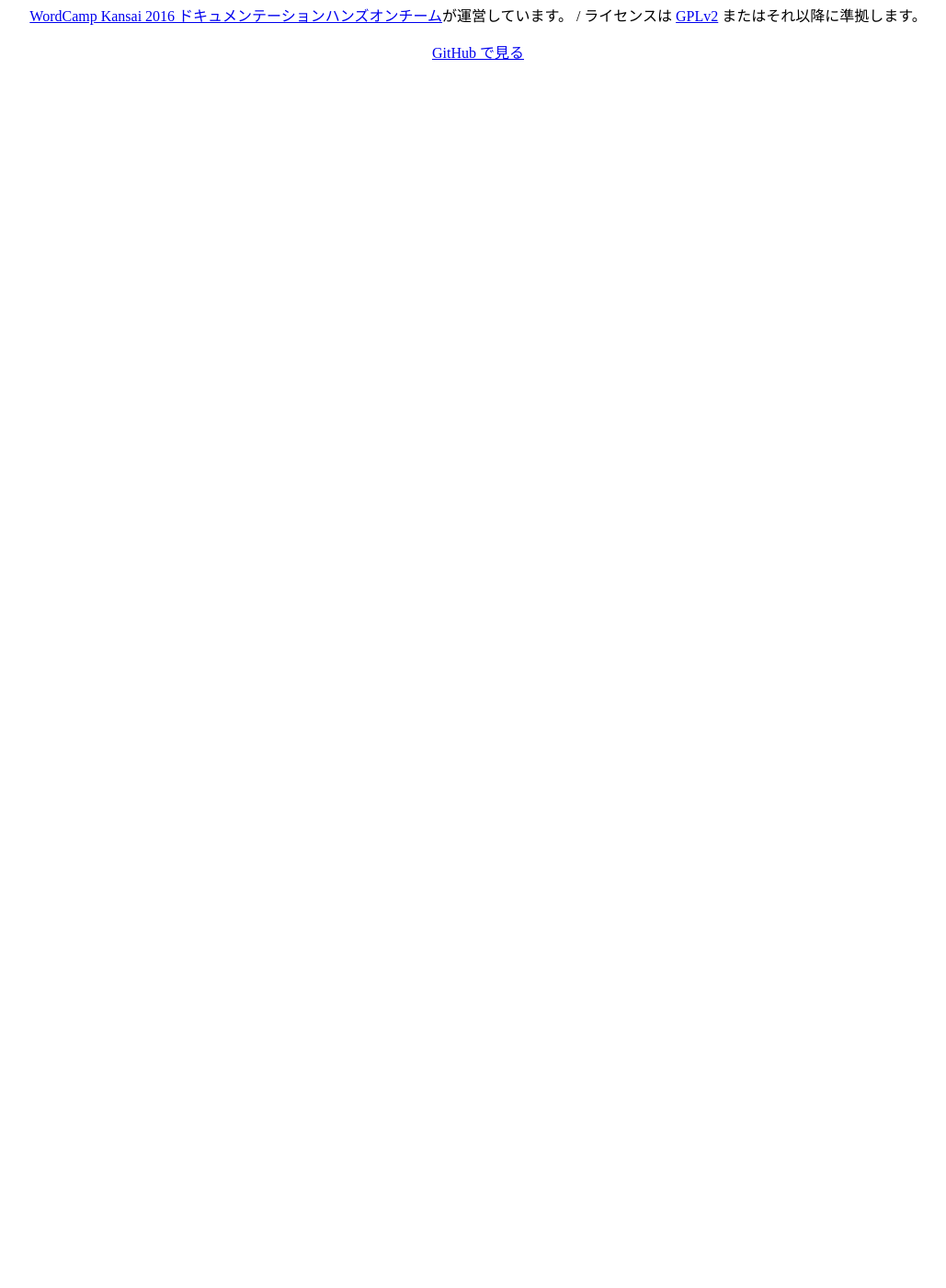
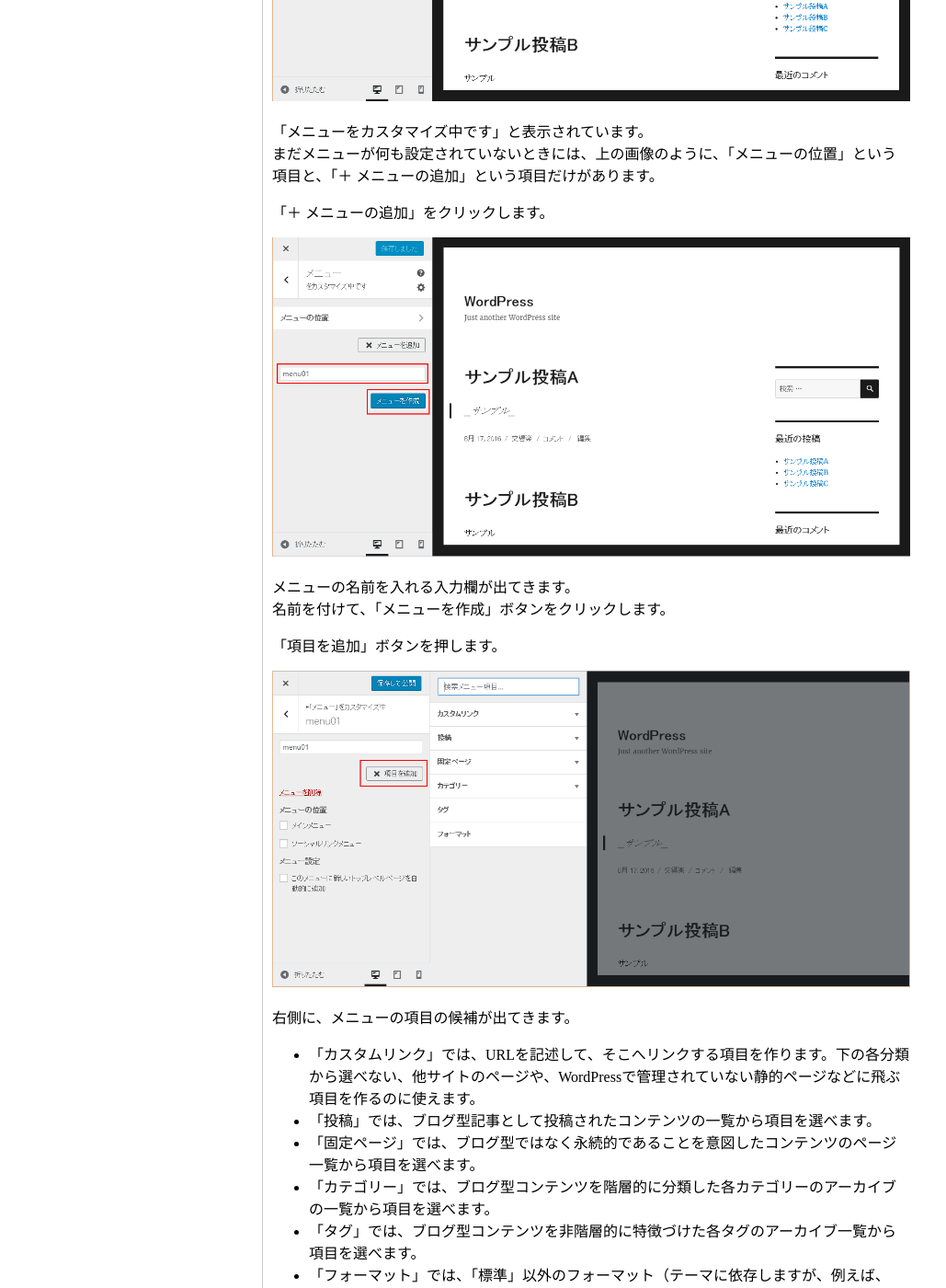
Before and after one commit to jawordpressorg/user-manual, a Jekyll site: the page built from 4_gaikan/index.md, in a window 1280 px wide and 1400 px high, scrolled down 4935 px. Shown: the whole window at 92% size, without its empty margins (120-1149 px from the left). Built offline with Jekyll 4.4.1, drawn with Linux system fonts in a browser that asks for light colours; nearby versions of some CDN libraries; before the commit the page ends 5023 px from its top, so only the background shows below that; some of the changed text lies outside the part shown.

Commit message:
カスタマイズ画面のメニューの追加の説明の前半を追加

```diff
--- a/4_gaikan/index.md
+++ b/4_gaikan/index.md
@@ -53,7 +53,47 @@ title: テスト
 
 カスタマイズ画面内では、テーマの仕様に基づき、デザインの配色などを設定できます。それに加え、「外観」メニュー内の他の項目や「設定」メニューの一部で設定できる内容を、反映されたときのイメージを確認しながら簡単に設定できます。
 
+そのうちの2つの項目について、簡単に説明します。
+
 ### カスタムメニュー
+
+カスタマイズ画面左側メニューの「メニュー」メニューを選ぶと、サイトのメニュー（ナビゲーション）を設定する画面が開きます。
+
+![カスタマイズ画面の説明3]({{ site.baseurl }}/assets/images/customizer03.png)
+
+「メニューをカスタマイズ中です」と表示されています。
+まだメニューが何も設定されていないときには、上の画像のように、「メニューの位置」という項目と、「＋ メニューの追加」という項目だけがあります。
+
+「＋ メニューの追加」をクリックします。
+
+![カスタマイズ画面の説明4]({{ site.baseurl }}/assets/images/customizer04.png)
+
+メニューの名前を入れる入力欄が出てきます。
+名前を付けて、「メニューを作成」ボタンをクリックします。
+
+「項目を追加」ボタンを押します。
+
+![カスタマイズ画面の説明5]({{ site.baseurl }}/assets/images/customizer05.png)
+
+右側に、メニューの項目の候補が出てきます。
+- 「カスタムリンク」では、URLを記述して、そこへリンクする項目を作ります。下の各分類から選べない、他サイトのページや、WordPressで管理されていない静的ページなどに飛ぶ項目を作るのに使えます。
+- 「投稿」では、ブログ型記事として投稿されたコンテンツの一覧から項目を選べます。
+- 「固定ページ」では、ブログ型ではなく永続的であることを意図したコンテンツのページ一覧から項目を選べます。
+- 「カテゴリー」では、ブログ型コンテンツを階層的に分類した各カテゴリーのアーカイブの一覧から項目を選べます。
+- 「タグ」では、ブログ型コンテンツを非階層的に特徴づけた各タグのアーカイブ一覧から項目を選べます。
+- 「フォーマット」では、「標準」以外のフォーマット（テーマに依存しますが、例えば、「動画」「ギャラリー」「音声」「チャット」など）を使ったコンテンツがあった場合に、そのアーカイブ一覧から項目を選べます。
+
+それら以外にも、、もしカスタム投稿タイプを追加していたなら、そのコンテンツを選ぶ選択肢もここに表示されます。
+
+![カスタマイズ画面の説明6]({{ site.baseurl }}/assets/images/customizer06.png)
+
+例えば「固定ページ」をクリックすると、項目がアコーディオン状に開いて表示されますので、その中の1項目をクリックすると、メニュー項目として追加されます。
+
+
+
+
+
+
 
 ## ウィジェット
 
```
Also changed, not shown: assets/images/customizer03.png (added), assets/images/customizer04.png (added), assets/images/customizer05.png (added), assets/images/customizer06.png (added).
